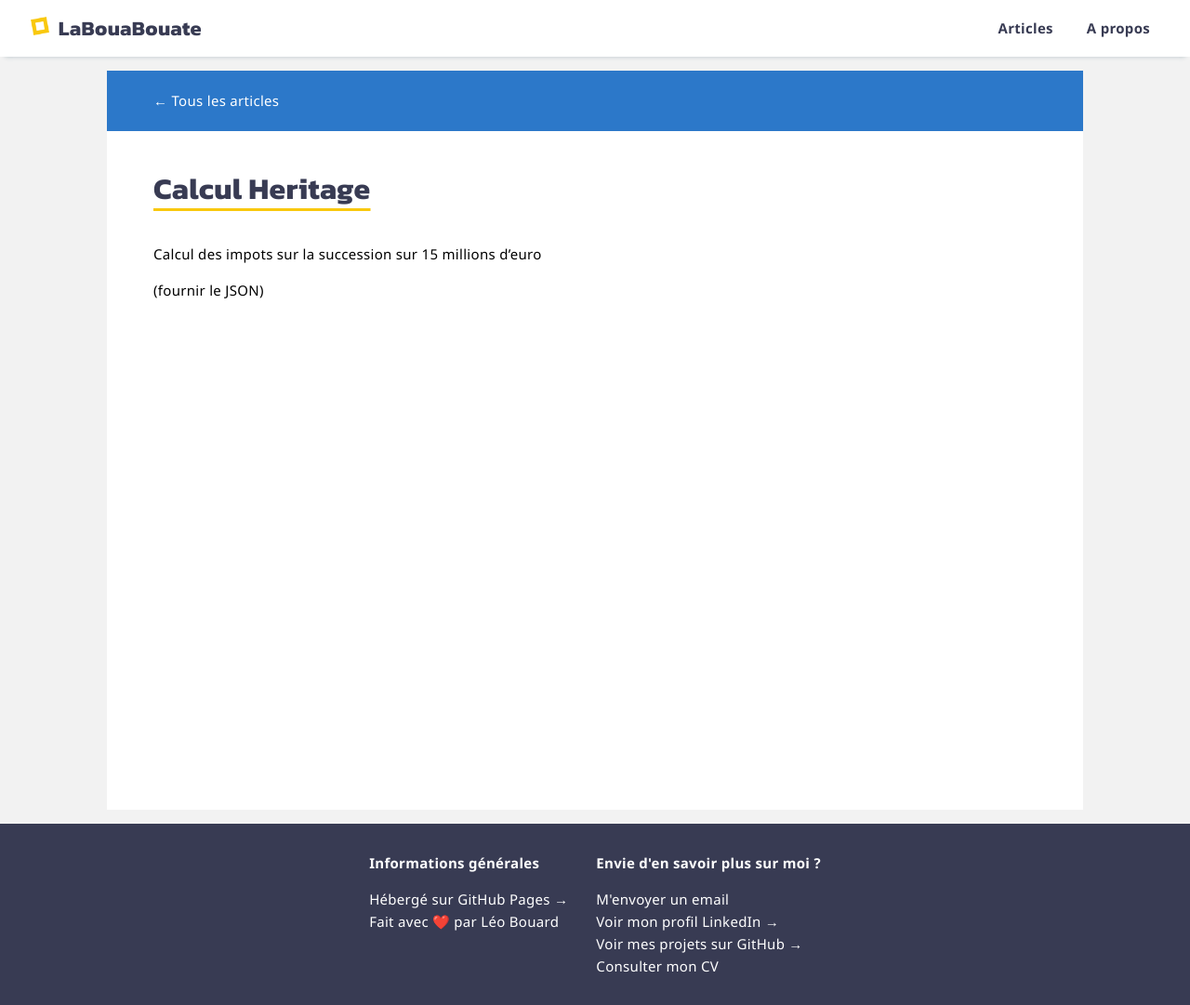
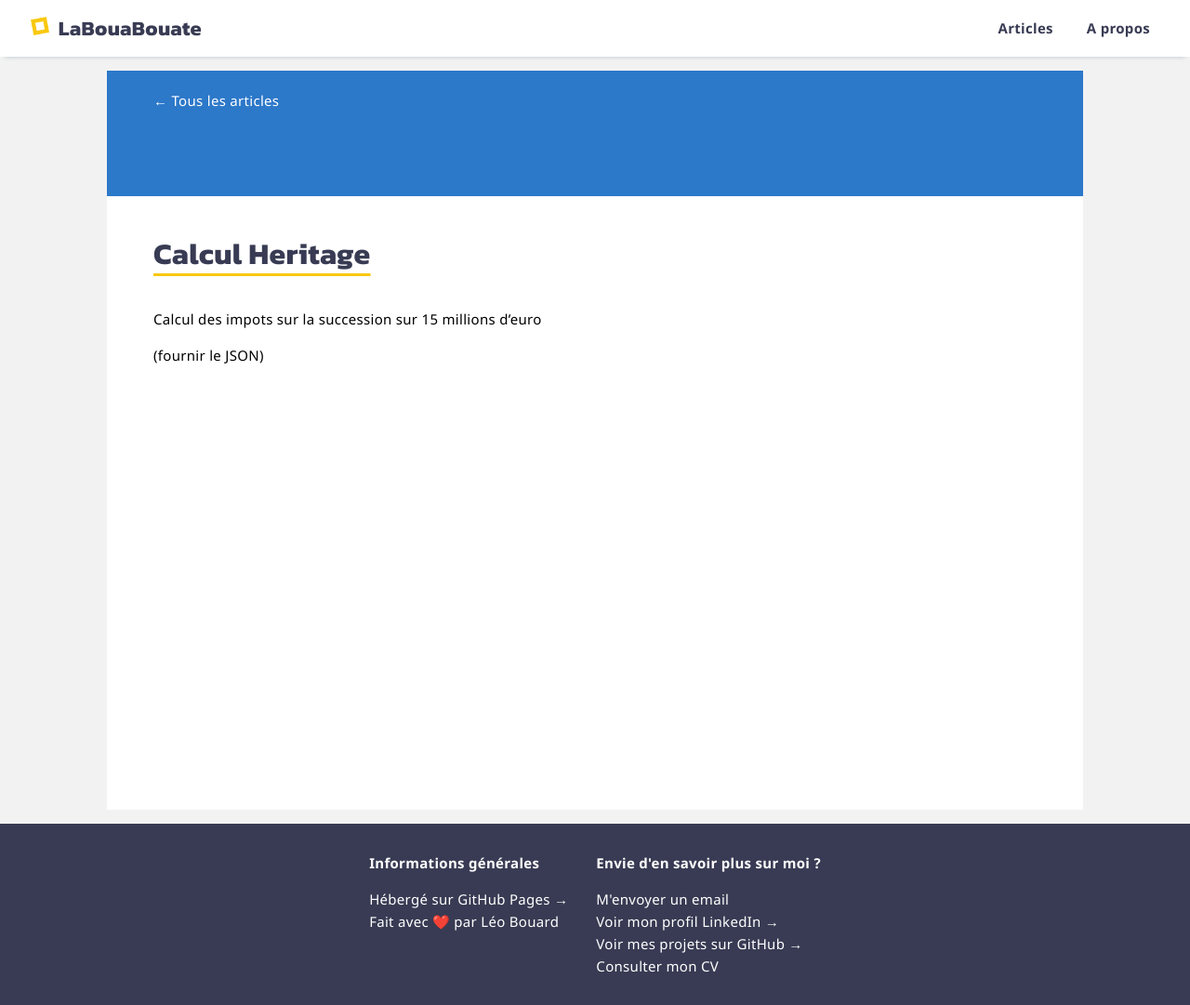
Before and after one commit to leobouard/leobouard.github.io, a Jekyll site: the page built from _posts/2022-12-15-calcul-heritage.md, in a window 1280 px wide. Shown: the whole page at 93% size. Built offline with Jekyll 4.4.1, drawn with Linux system fonts in a browser that asks for light colours; some web fonts are replaced; our own code applies the rules of GitHub Pages for plain Markdown files.

Commit message:
Update posts.scss

```diff
--- a/assets/css/posts.scss
+++ b/assets/css/posts.scss
@@ -71,12 +71,12 @@
     margin-right: -50px;
     margin-top: -30px;
     position: relative;
-    height: 80px;
+    height: 150px;
     line-height: 150px;
     display: flex;
     justify-content: center;
     user-select: none;
-    font-size: 110px;
+    font-size: 100px;
     background: #2c78c9;
 }
 
@@ -139,7 +139,7 @@
     .postBanner {
         margin-left: -15px;
         margin-right: -15px;
-        font-size: 70px;
+        font-size: 50px;
     }
 
 }
```
